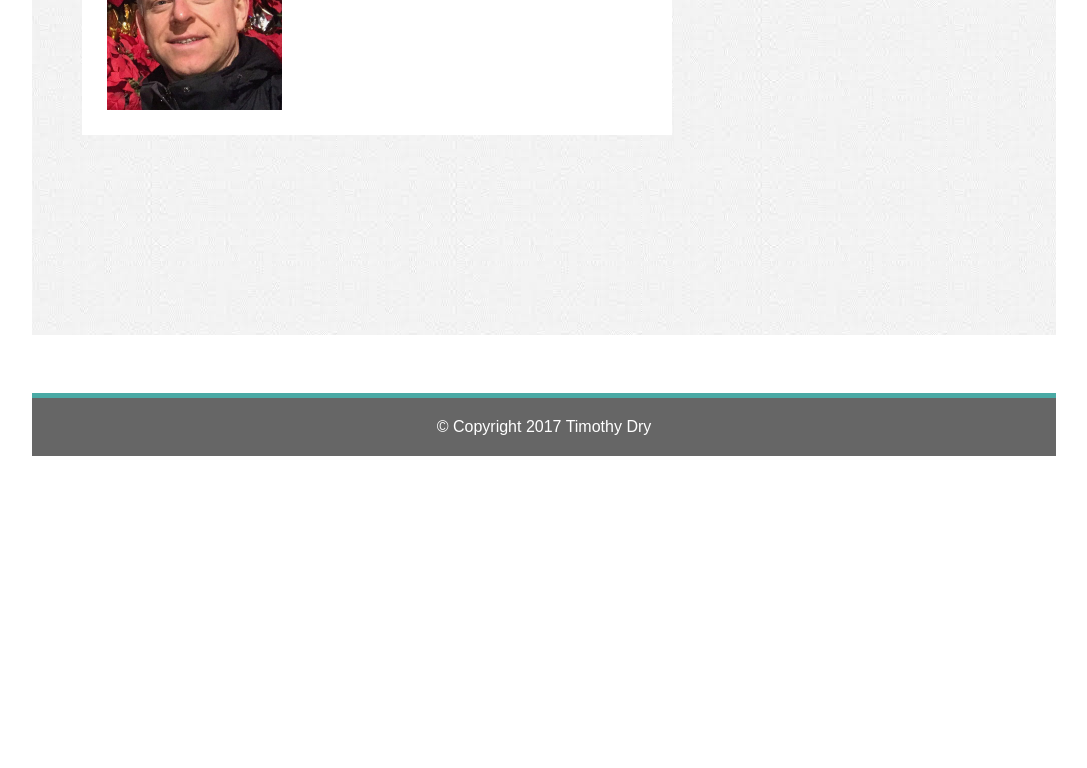
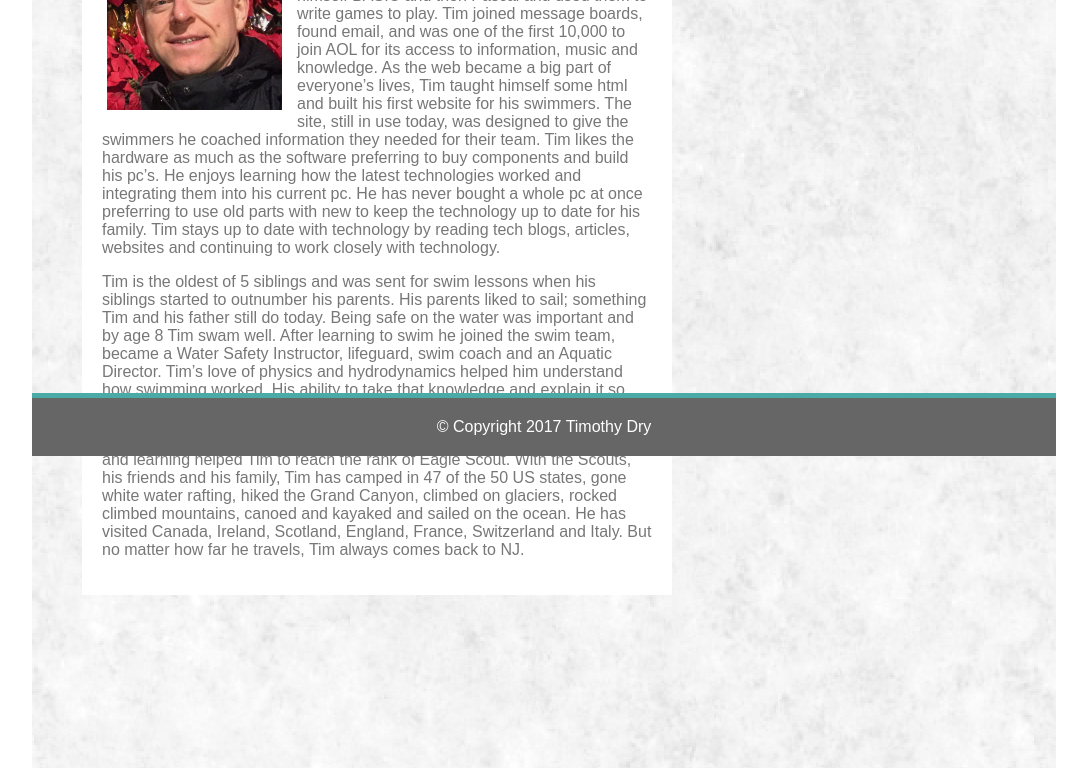
Before and after one commit to dryguy99/Basic-Portfolio, a plain HTML site: page index.html in a window 1280 px wide. Shown: the part 344-1112 px from the top of the page, without its empty margins (96-1183 px from the left). Before the commit the page ends 800 px from the top, so only its background shows below. Drawn offline with Linux system fonts and the light colour scheme.

Commit message:
updated bio and tweeked style sheet to fix font color in name

```diff
--- a/assets/css/style.css
+++ b/assets/css/style.css
@@ -11,12 +11,23 @@ a {
 	text-decoration: none;
 	color: #666666;
 }
-h1, h2, h3, h4, h5 {
+h1 {
+	font-family: Georgia, Times, serif;
+	color:white;
+}
+
+h2, h3, h4, h5 {
 	font-family: Georgia, Times, serif;
 	color: #4aaaa5;
 }
 .container {
 	margin: 0px auto;
+	clear: both;
+	background-image: url("../images/background.png");
+	height: auto;
+	padding-right: 20px;
+	border-top-style: solid;
+	border-top-color: #dddddd;
 }
 #name {
 	float: left;
@@ -44,12 +55,7 @@ h1, h2, h3, h4, h5 {
 	padding-left: 20px;
 }
 section {
-	clear: left;
-	background-image: url("../images/background.jpeg");
-	height: auto;
-	padding-right: 20px;
-	border-top-style: solid;
-	border-top-color: #dddddd;
+
 }
 h2 {
 	padding-bottom: 10px;
@@ -58,6 +64,9 @@ h2 {
 	border-bottom-width: 3px;
 	font-size: 24px;
 	color: #4aaaa5;
+}
+#portrait {
+	width: 175px;
 }
 .wrapper {
 	overflow: auto;
@@ -172,7 +181,7 @@ textarea {
 	padding: 15px 15px 15px 30px;
 	width: 235px;
 	height: 170px;
-	top: -338px;
+	top: -798px;
 	left: 670px;
 }
 
--- a/index.html
+++ b/index.html
@@ -11,7 +11,7 @@
 <body>
 	<div>
 		<div id="name">
-			<h1 style="color: white">Timothy Dry</h1>
+			<h1>Timothy Dry</h1>
 		</div>
 
 		<div id="pages">
@@ -29,8 +29,12 @@
 			<div class="wrapper">
 
 				<h2>About Me</h2>
-				<img src="assets/images/timothy-dry.png" alt="Timothy Dry" style="float: left;padding-right: 10px;width: 175px;">
-				<p>Timothy Dry is a Web Developer, Swim Coach, Aquatics Expert and Outdoorsman who likes to travel.</p>
+				<img id="portrait" src="assets/images/timothy-dry.png" alt="Timothy Dry">
+				<p>A Web Developer, Swim Coach, Aquatics Expert and Outdoorsman who likes to travel are just some of the ways to describe Timothy Dry.  Tim’s love of computers came at a young age with his first pc the Atari 800.  With the Atari he taught himself BASIC and then Pascal and used them to write games to play.  Tim joined message boards, found email, and was one of the first 10,000 to join AOL for its access to information, music and knowledge.  As the web became a big part of everyone’s lives, Tim taught himself some html and built his first website for his swimmers.  The site, still in use today, was designed to  give the swimmers he coached information they needed for their team.  Tim likes the hardware as much as the software preferring to buy components and build his pc’s.  He enjoys learning how the latest technologies worked and integrating them into his current pc.  He has never bought a whole pc at once preferring to use old parts with new to keep the technology up to date for his family. Tim stays up to date with technology by reading tech blogs, articles, websites and continuing to work closely with technology.</p>
+
+				<p>	Tim is the oldest of 5 siblings and was sent for swim lessons when his siblings started to outnumber his parents.  His parents liked to sail; something Tim and his father still do today. Being safe on the water was important and by age 8 Tim swam well.  After learning to swim he joined the swim team, became a Water Safety Instructor, lifeguard, swim coach and an Aquatic Director.  Tim’s love of physics and hydrodynamics helped him understand how swimming worked.  His ability to take that knowledge and explain it so others understand made him a good instructor and coach.</p>
+
+				<p>Tim joined scouts as soon as he was able.  Enjoying the outdoors, camping and learning helped Tim to reach the rank of Eagle Scout.  With the Scouts, his friends and his family, Tim has camped in 47 of the 50 US states, gone white water rafting, hiked the Grand Canyon, climbed on glaciers, rocked climbed mountains, canoed and kayaked and sailed on the ocean.  He has visited Canada, Ireland, Scotland, England, France, Switzerland and Italy.  But no matter how far he travels, Tim always comes back to NJ.</p>
 			</div>
 
 
```
Also changed, not shown: contact.html (+1 -1 lines), portfolio.html (+1 -1 lines), assets/images/background.png (added).
